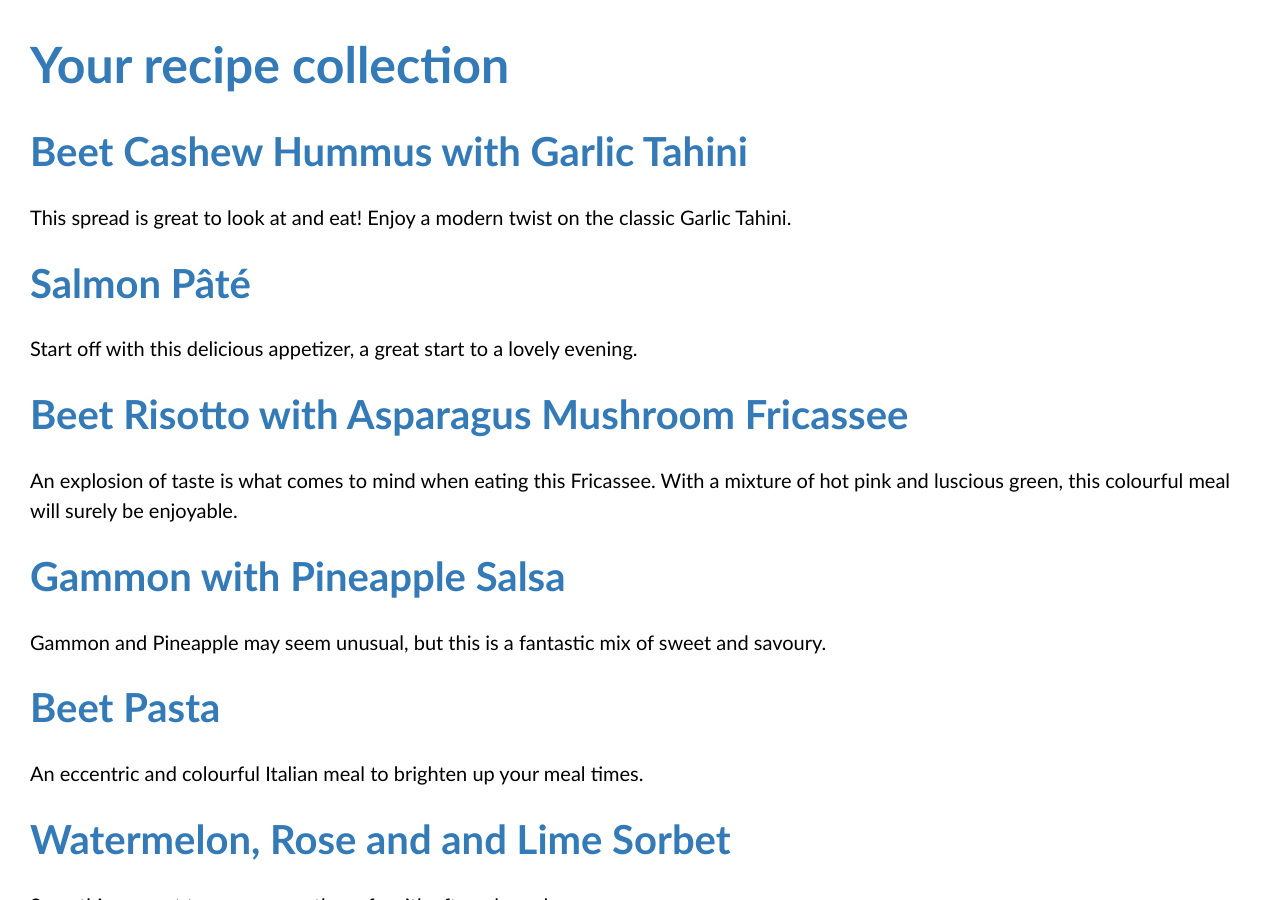
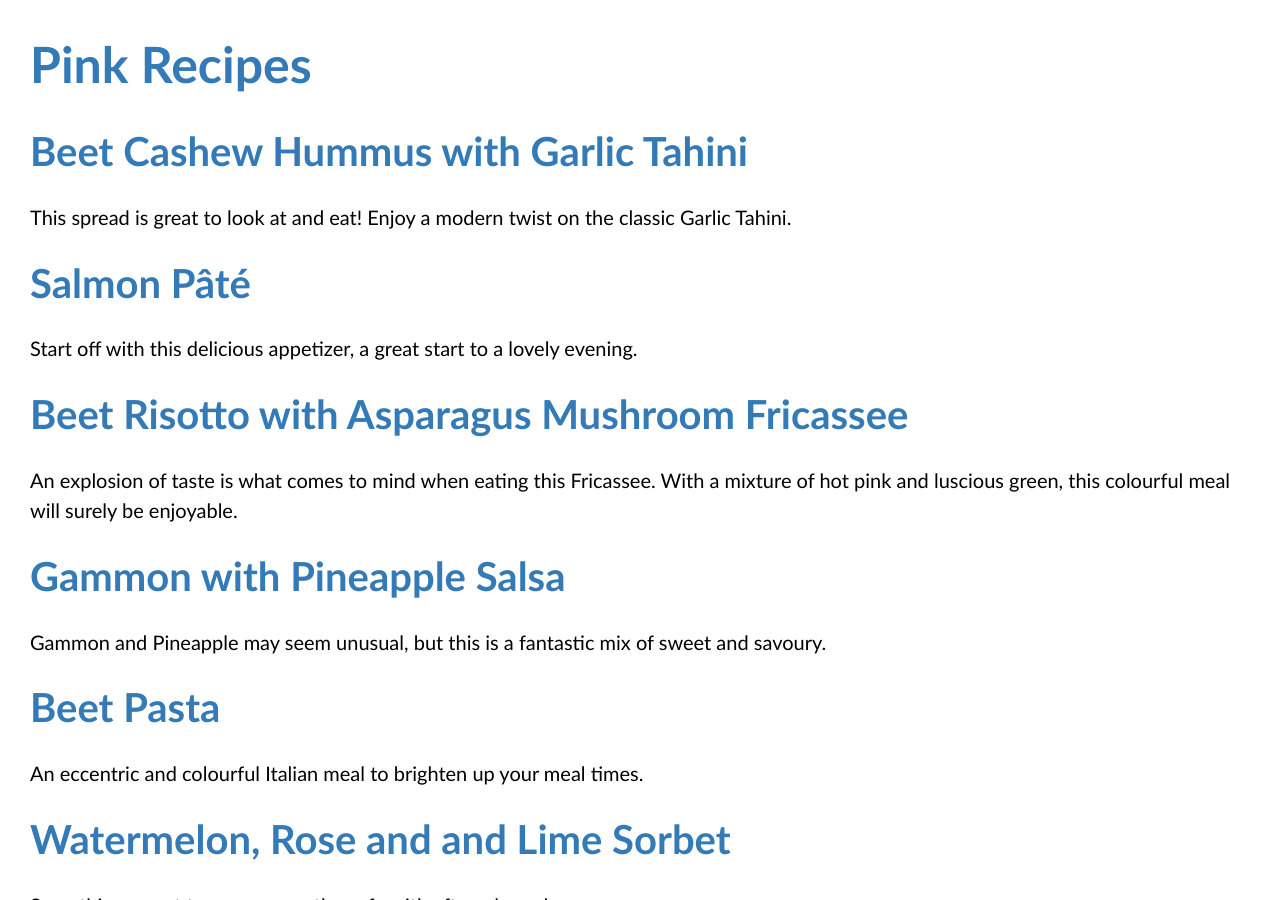
Before and after one commit to JohnsonSpeaks/johnsonspeaks.github.io, a Jekyll site: the page built from pages/recipelisting.md, in a window 1280 px wide and 900 px high. Built offline with Jekyll 4.4.1, drawn with Linux system fonts in a browser that asks for light colours.

Commit message:
headline

```diff
--- a/_config.yml
+++ b/_config.yml
@@ -41,7 +41,7 @@ favicon: assets/favicon.ico
 gridlayout: false
 recipemenu: false
 header_text: My Musings
-recipecollection: Your recipe collection
+recipecollection: Pink Recipes
 header_feature_image: /uploads/typehead.jpg
 recipe_bookcover: "/uploads/recipecover.jpg"
 twitter_username:
```
